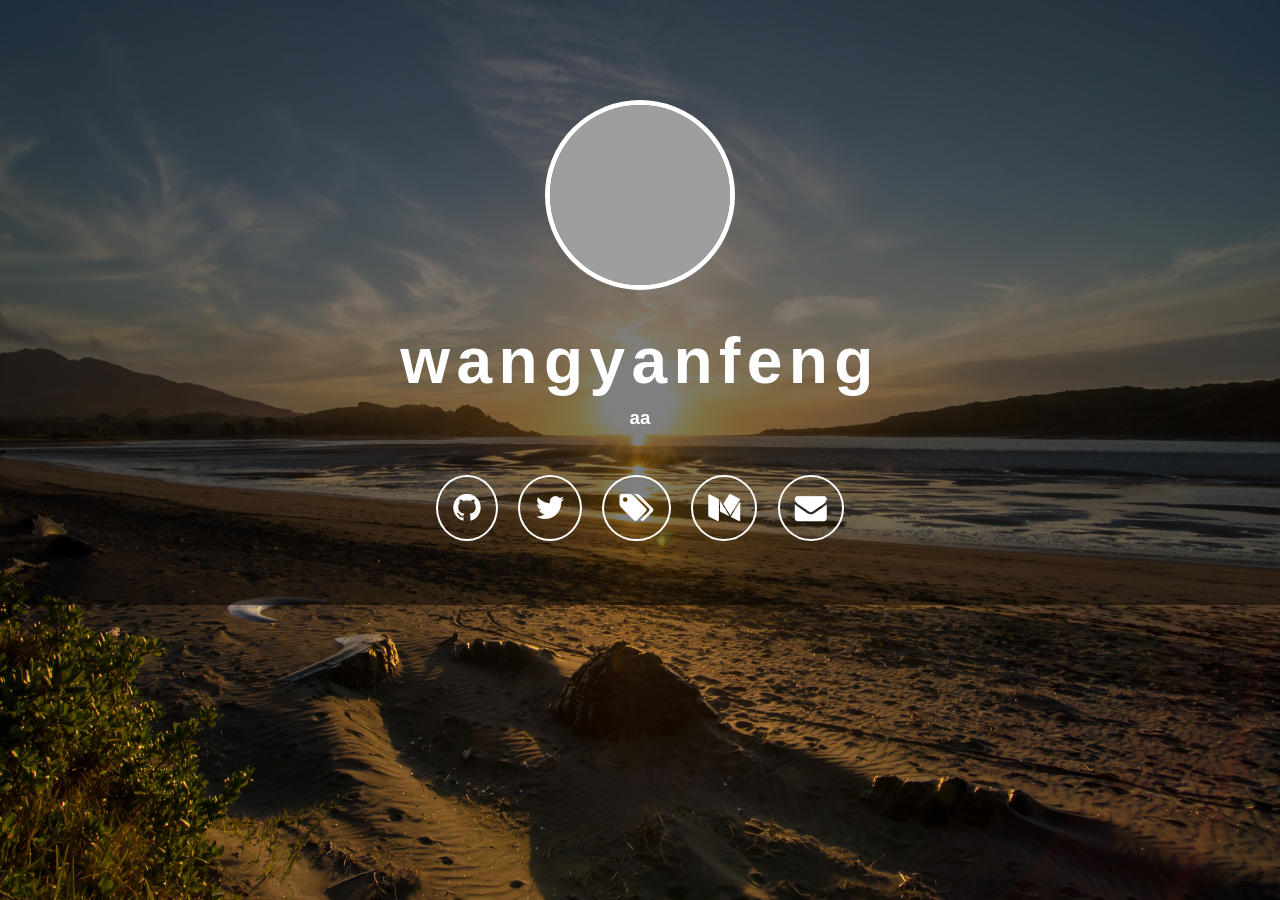
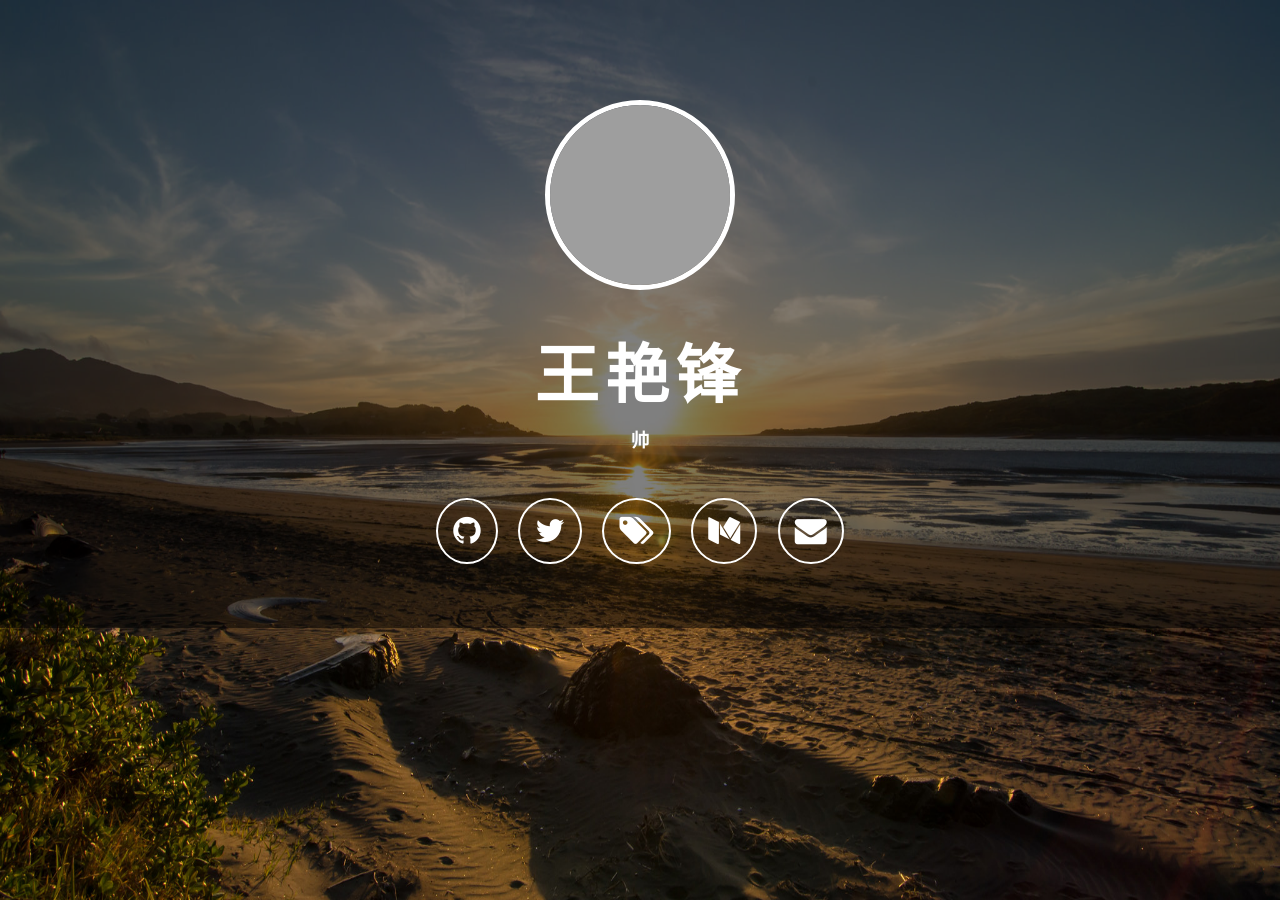
Before and after one commit to YanFengWang/YanFengWang.github.io, a Jekyll site: the page built from index.html, in a window 1280 px wide. Built offline with Jekyll 4.4.1, drawn with Linux system fonts in a browser that asks for light colours; nearby versions of some CDN libraries; grey boxes are pictures that could not be loaded.

Commit message:
Update _config.yml

```diff
--- a/_config.yml
+++ b/_config.yml
@@ -1,7 +1,7 @@
 # Site settings
-name: wangyanfeng
-description: aa
-url: ""
+name: 王艳锋
+description: 帅
+url: "www.baidu.com"
 
 
 # Delete the lines you don't need
```
